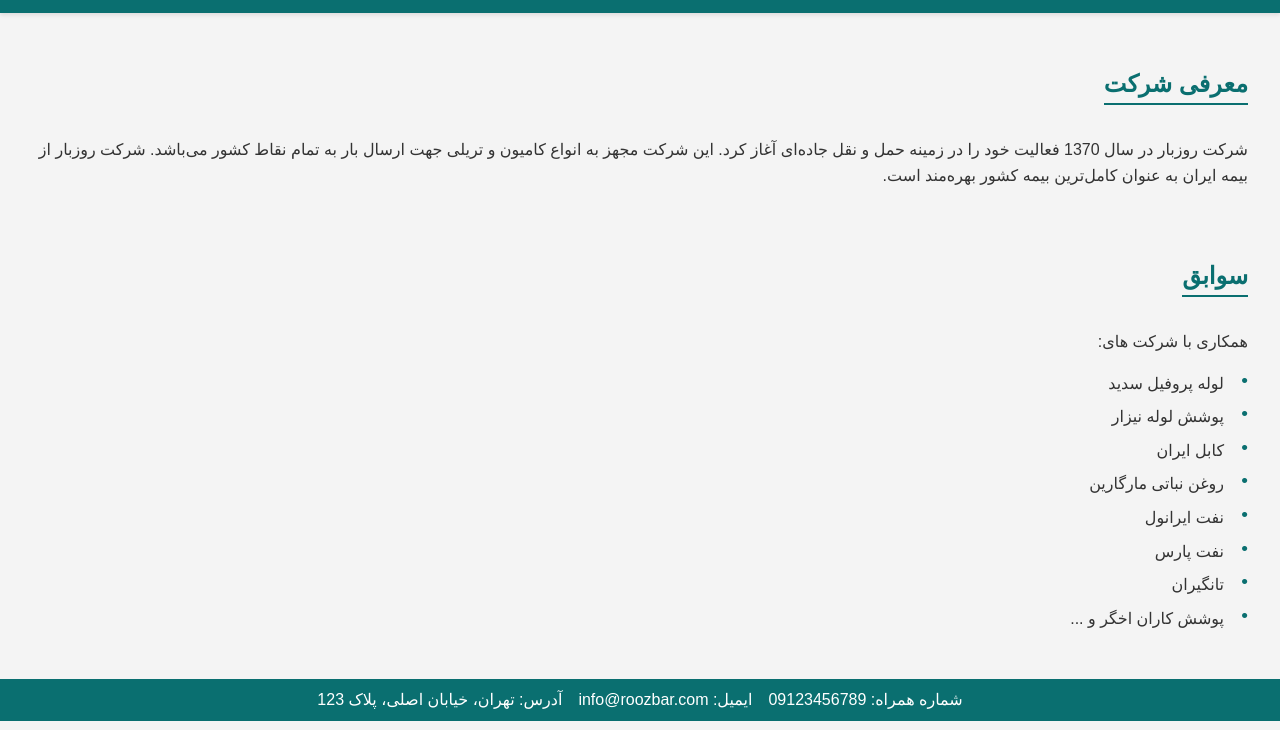
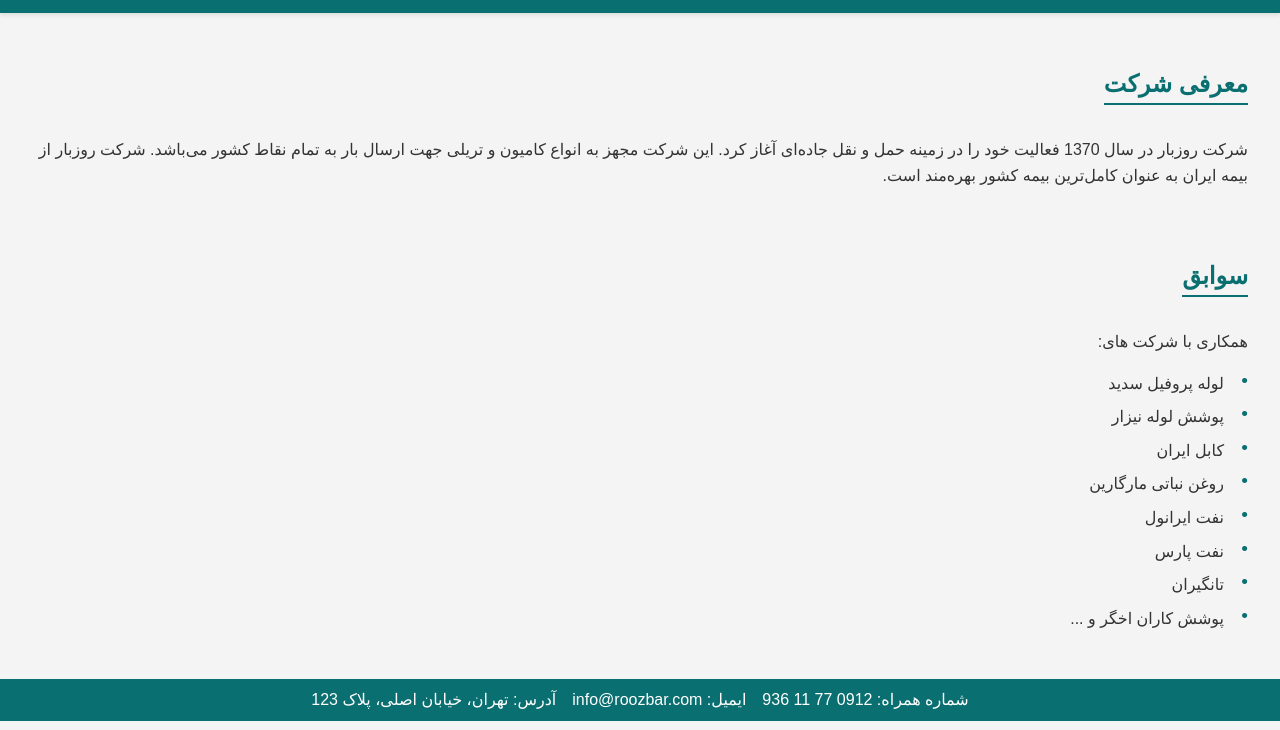
Before and after one commit to roozbar/roozbar.github.io, a plain HTML site: page index.html in a window 1280 px wide. Shown: the part 70-800 px from the top of the page. Drawn offline with Linux system fonts and the light colour scheme.

Commit message:
Update index.html

```diff
--- a/index.html
+++ b/index.html
@@ -37,7 +37,7 @@
     </main>
     <footer>
         <div class="contact-info">
-            <p>شماره همراه: 09123456789</p>
+            <p>شماره همراه: 0912 77 11 936</p>
             <p>ایمیل: info@roozbar.com</p>
             <p>آدرس: تهران، خیابان اصلی، پلاک 123</p>
         </div>
```
